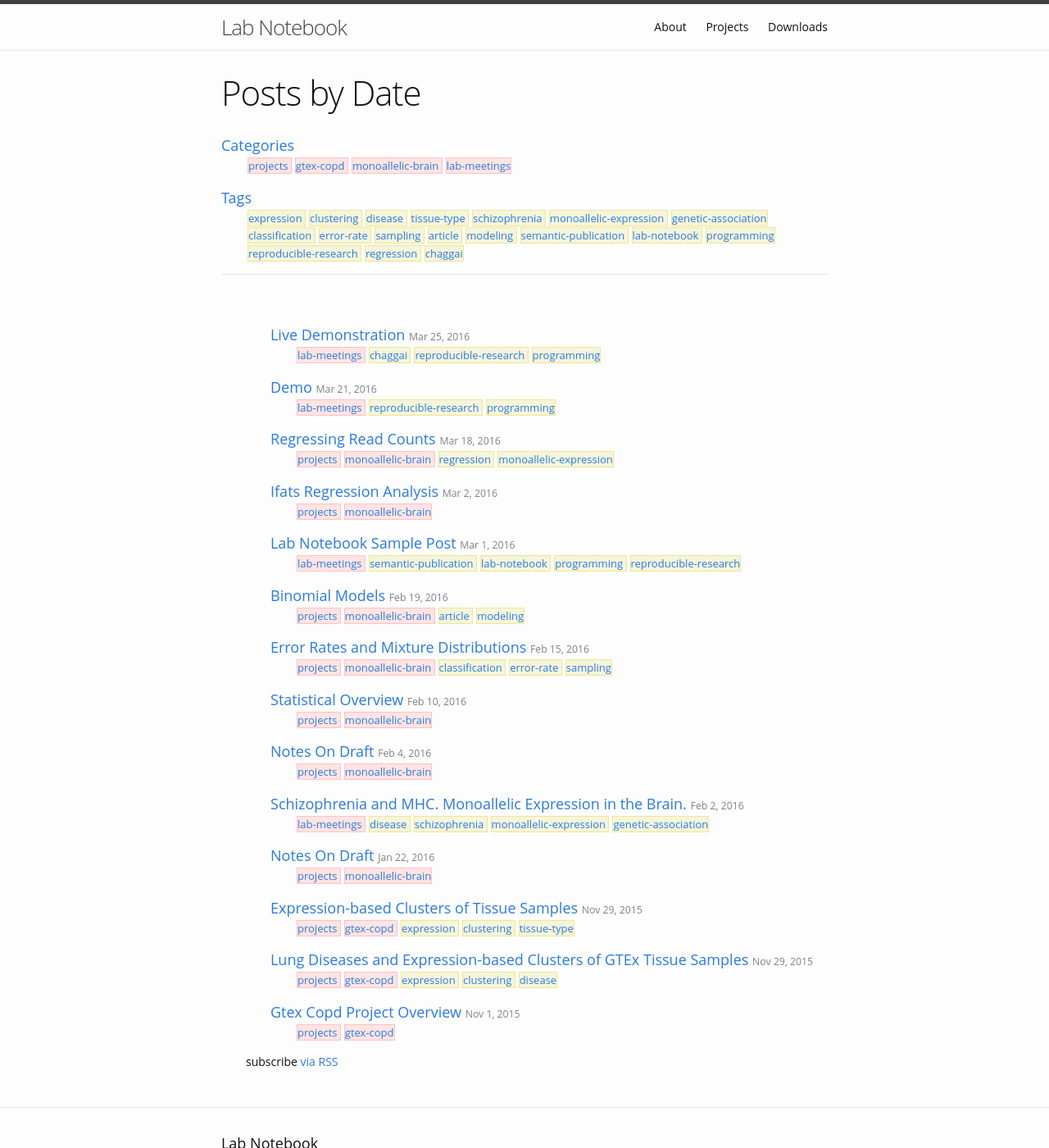
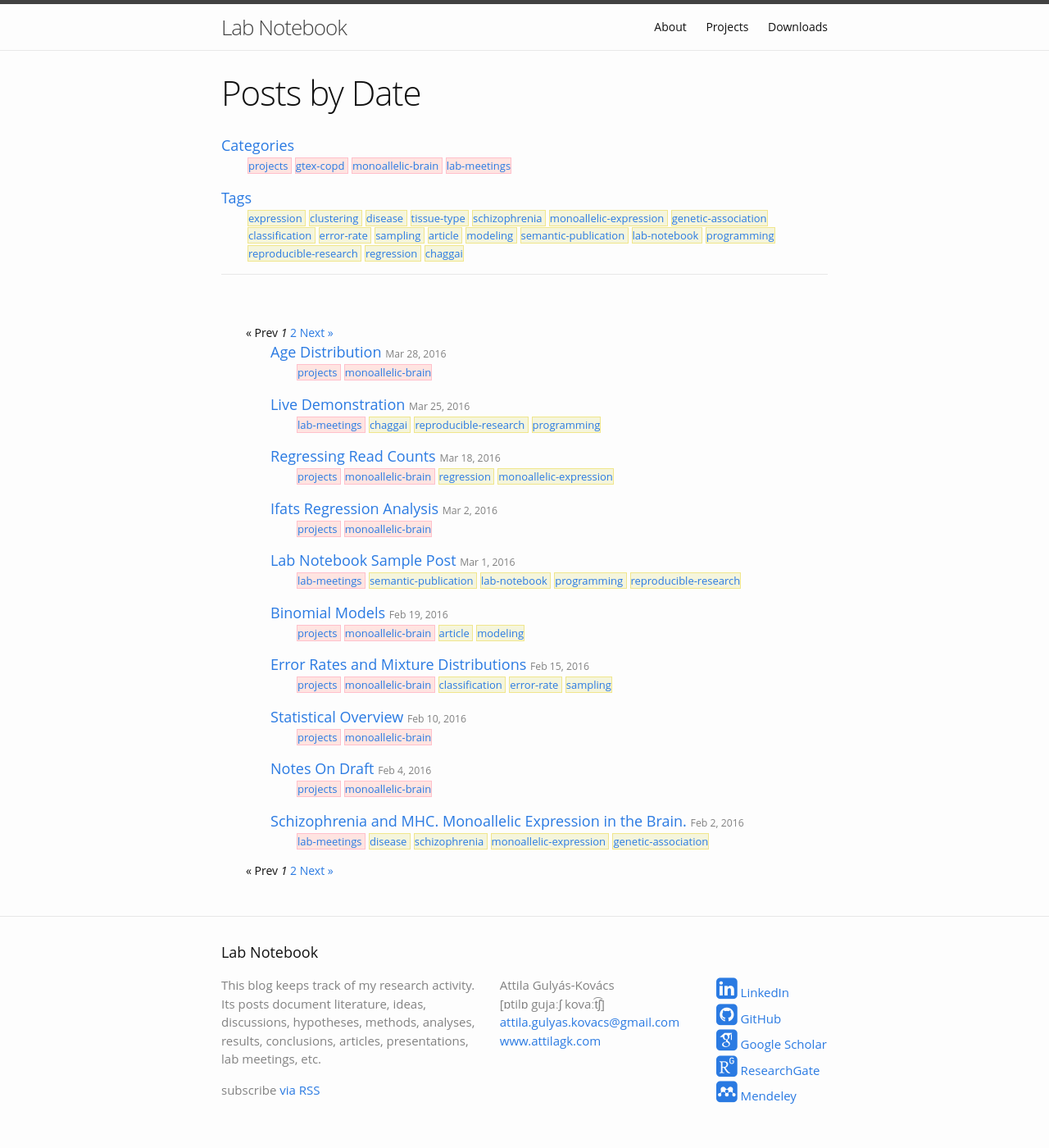
Before and after one commit to attilagk/monoallelic-brain, a Jekyll site: the page built from index.html, in a window 1280 px wide and 1400 px high. Shown: the whole window at 82% size. Built offline with Jekyll 4.4.1, drawn with Linux system fonts in a browser that asks for light colours; nearby versions of some CDN libraries; some web fonts are replaced; the list of posts is cut into pages by our own code; some of the changed text lies outside the part shown.

```diff
--- a/_config.yml
+++ b/_config.yml
@@ -20,6 +20,6 @@ markdown: kramdown
 
 gems: [jekyll-paginate, jekyll/scholar]
 
-paginate: 5
+paginate: 10
 
 future: TRUE
--- a/_includes/footer.html
+++ b/_includes/footer.html
@@ -8,6 +8,7 @@
 
       <div class="footer-col footer-col-3">
         <p>{{ site.description }}</p>
+        <p class="rss-subscribe">subscribe <a href="{{ "/feed.xml" | prepend: site.baseurl }}">via RSS</a></p>
       </div>
 
       <div class="footer-col footer-col-1">
--- a/_includes/lab-meetings/2016-03-14-lab-notebook-demo.html
+++ /dev/null
@@ -1 +0,0 @@
-../../../lab-meetings/2016-03-14/2016-03-14-lab-notebook-demo.html
--- a/_includes/lab-meetings/2016-03-21-demo.html
+++ /dev/null
@@ -1 +0,0 @@
-../../../lab-meetings/2016-03-21/2016-03-21-demo.html
--- /dev/null
+++ b/_includes/pagination-navigator.html
@@ -0,0 +1,26 @@
+{% if paginator.total_pages > 1 %}
+<div class="pagination">
+    {% if paginator.previous_page %}
+    <a href="{{ paginator.previous_page_path | prepend: site.baseurl | replace: '//', '/' }}">&laquo; Prev</a>
+    {% else %}
+    <span>&laquo; Prev</span>
+    {% endif %}
+
+    {% for page in (1..paginator.total_pages) %}
+    {% if page == paginator.page %}
+    <em>{{ page }}</em>
+    {% elsif page == 1 %}
+    <a href="{{ paginator.previous_page_path | prepend: site.baseurl | replace: '//', '/' }}">{{ page }}</a>
+    {% else %}
+    <a href="{{ site.paginate_path | prepend: site.baseurl | replace: '//', '/' | replace: ':num', page }}">{{ page }}</a>
+    {% endif %}
+    {% endfor %}
+
+    {% if paginator.next_page %}
+    <a href="{{ paginator.next_page_path | prepend: site.baseurl | replace: '//', '/' }}">Next &raquo;</a>
+    {% else %}
+    <span>Next &raquo;</span>
+    {% endif %}
+</div>
+
+{% endif %}
--- /dev/null
+++ b/_includes/projects/monoallelic-brain/2016-03-28-age-distribution.html
@@ -0,0 +1 @@
+/home/attila/projects/monoallelic-brain/notebook/2016-03-28-age-distribution/2016-03-28-age-distribution.html
--- a/index.html
+++ b/index.html
@@ -10,12 +10,14 @@ layout: default
 
     {% include category-tag-list.html %}
 
-    {% for post in site.posts %}
+    {% include pagination-navigator.html %}
+
+    {% for post in paginator.posts %}
 
     {% include post-list-item.html %}
 
     {% endfor %}
 
-    <p class="rss-subscribe">subscribe <a href="{{ "/feed.xml" | prepend: site.baseurl }}">via RSS</a></p>
+    {% include pagination-navigator.html %}
 
 </div>
--- a/lab-meetings/_posts/2016-03-21-demo.md
+++ /dev/null
@@ -1,24 +0,0 @@
----
-layout: post
-tags: [ reproducible-research, programming ]
----
-
-## Outline
-
-Today we're going to
-
-1. insert a new HTML post into the `Lab notebook`
-1. learn basic and mathematical typesetting with $$\LaTeX$$
-1. weave code chunks into prose and create dynamic documents
-1. perform some analysis
-
-
-## Inserting a new post
-
-Almost done.  We can set hyperlinks to [a page on the Internet] or [a previous post] in our lab-notebook.
-But we still need a convenient way of including a HTML generated from our dynamic `R Markdown` document.
-
-{% include lab-meetings/2016-03-21-demo.html %}
-
-[a page on the Internet]: http://jupyter.org
-[a previous post]: {% post_url 2016-03-01-lab-notebook-sample-post %}
--- /dev/null
+++ b/projects/monoallelic-brain/_posts/2016-03-28-age-distribution.md
@@ -0,0 +1,5 @@
+---
+layout: post
+---
+
+{% include projects/monoallelic-brain/2016-03-28-age-distribution.html %}
```
Also changed, not shown: lab-meetings/_posts/2016-03-25-live-demonstration.md (+1 -1 lines), Gemfile.lock.
